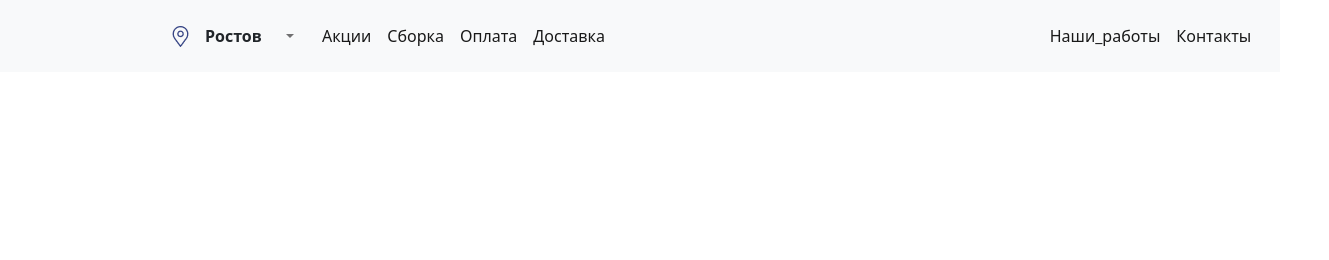
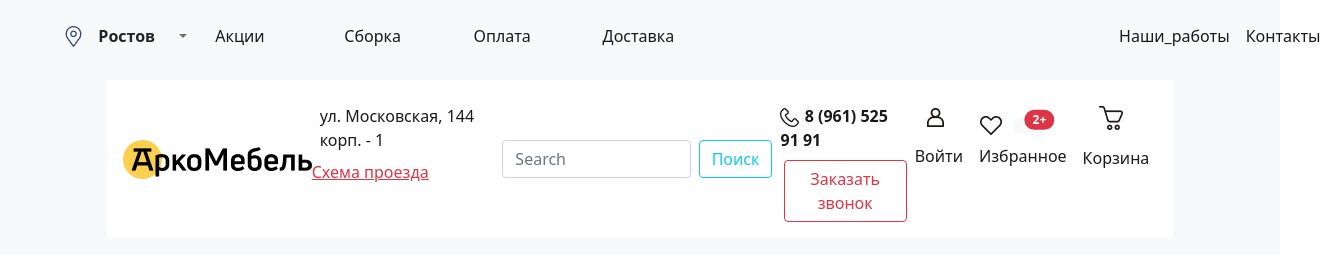
Before and after one commit to FayozH/dasturchi00023, a plain HTML site: page boot2.html in a window 1280 px wide. Shown: the whole page, 1329 px wide, since content can reach past the window. Drawn offline with nearby package versions, Linux system fonts and the light colour scheme.

Commit message:
ikinchi navbar ++

```diff
--- a/boot2.html
+++ b/boot2.html
@@ -12,7 +12,7 @@
 
 
   <nav class="navbar navbar-expand-lg navbar-light bg-light">
-    <div class="container-fluid col-9 ">
+    <div class="container-fluid col-11 ">
       <img src="./image/Vector (2).png" alt="F">  <a class="navbar-brand" href="#"> <a> </a> <b>Ростов</b>  </a>
       <button class="navbar-toggler" type="button" data-bs-toggle="collapse" data-bs-target="#navbarNav" aria-controls="navbarNav" aria-expanded="false" aria-label="Toggle navigation">
         <span class="navbar-toggler-icon"></span>
@@ -37,13 +37,13 @@
       </nav>
       <div class="collapse navbar-collapse" id="navbarNav">
         <ul class="navbar-nav">
-          <li class="nav-item">
+          <li class="nav-item col-3">
             <a class="nav-link active" aria-current="page" href="#">Акции </a>
           </li>
-          <li class="nav-item ">
+          <li class="nav-item col-3">
             <a class="nav-link active" aria-current="page" href="#">Сборка</a>
           </li>
-          <li class="nav-item ">
+          <li class="nav-item col-3">
             <a class="nav-link active" aria-current="page" href="#">Оплата</a>
           </li>
           <li class="nav-item col-12">
@@ -52,7 +52,7 @@
          <li class="nav-item ">
             <a class="nav-link active " aria-current="page" href="#">Наши_работы</a>
           </li>
-           <li class="nav-item col-1">
+           <li class="nav-item ">
             <a class="nav-link active  " aria-current="page" href="#">Контакты</a>
           </li>
         </ul>
@@ -62,6 +62,45 @@
 
 
 
+  <nav class="navbar navbar-expand-lg navbar-light bg-light 3">
+    <div class="container-fluid p-3 mb-2 bg-body text-dark col-10">
+      <img src="./image/Acro Mebel.png  " alt="F">
+      <button class="navbar-toggler" type="button" data-bs-toggle="collapse" data-bs-target="#navbarNav" aria-controls="navbarNav" aria-expanded="false" aria-label="Toggle navigation">
+        <span class="navbar-toggler-icon"></span>
+      </button>
+      <div class="collapse navbar-collapse" id="navbarNav">
+        <ul class="navbar-nav ">
+          <li class="nav-item ">
+            <a class="nav-link active col-12 " aria-current="page" href="#">ул. Московская, 144 корп. - 1<a class="text-danger " href="#">Схема проезда</a> </a>
+          </li>
+          <li class="d-flex align-items-center"><div>
+            <form class="d-flex">
+              <input class="form-control me-2" type="search" placeholder="Search" aria-label="Search">
+              <button class="btn btn-outline-info" type="submit">Поиск</button>
+            </form></div>
+          </li>
+          <li>
+            <a class="nav-link active col-12" aria-current="page" href="#"><img src="./image/tell.png" alt="F"> <b>8 (961) 525 91 91</b><a> </a><button type="button" class="btn btn-outline-danger offset-1"> Заказать звонок</button>  </a>
+          </li>
+          <li>
+             <a class="nav-link active col-12" ><img class="offset-3" src="./image/connn.png" alt="F"></a><a class="nav-link active col-12" href="#">Войти</a>
+          </li>
+          <li>
+            <a class="nav-link active col-12" href="#"></a>  <img class="offset-1" src="./image/love (2).png" alt=""> <button type="button" class="btn btn-light position-relative offset-1">
+              <span class="position-absolute top-0 start-100 translate-middle badge rounded-pill bg-danger">
+                2+
+                <span class="visually-hidden">unread messages</span>
+              </span>
+            </button>
+            <a class="nav-link active col-12 " href="#">Избранное</a>
+          </li>
+          <li >
+            <a class="nav-link active  col-12" ><img class="offset-3" src="./image/carzinka.png" alt="F"></a><a class="nav-link active col-12" href="#">Корзина</a>
+          </li>
+        </ul>
+      </div>
+    </div>
+  </nav>
 
     <script src="https://cdn.jsdelivr.net/npm/bootstrap@5.1.3/dist/js/bootstrap.bundle.min.js" integrity="sha384-ka7Sk0Gln4gmtz2MlQnikT1wXgYsOg+OMhuP+IlRH9sENBO0LRn5q+8nbTov4+1p" crossorigin="anonymous"></script>
 </body>
```
Also changed, not shown: image/carzinka.png (added), image/connn.png (added), image/contak.png (added), image/love (2).png (added), image/tell.png (added).
